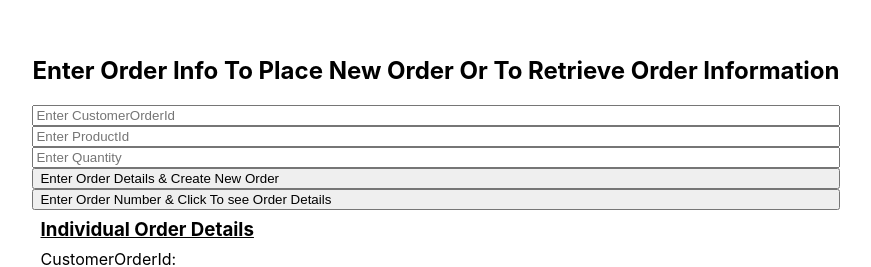
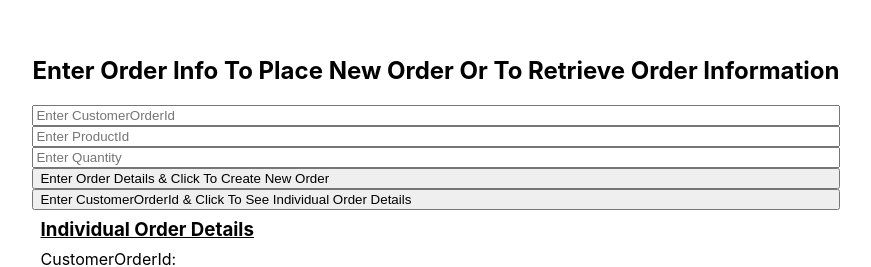
Before and after one commit to chou8395-XOMYwl/crc-code0102, a React (Create React App) app: page / in a window 1280 px wide. Shown: the part 163-430 px from the top of the page, without its empty margins (204-1075 px from the left). Built offline with nearby package versions, Linux system fonts and the light colour scheme; no server answers.

Commit message:
Code 0102 Updated App.js Buttons

```diff
--- a/package.json
+++ b/package.json
@@ -26,12 +26,6 @@
     "test": "react-scripts test",
     "eject": "react-scripts eject"
   },
-  "eslintConfig": {
-    "extends": [
-      "react-app",
-      "react-app/jest"
-    ]
-  },
   "browserslist": {
     "production": [
       ">0.2%",
--- a/src/App.js
+++ b/src/App.js
@@ -120,8 +120,8 @@ function App() {
         onChange={setInput}
         >
       </input>*/}
-       <button onClick={() => createOrder()}>Enter Order Details & Create New Order</button>
-      <button onClick={() => fetchData()}>Enter Order Number & Click To see Order Details</button>
+       <button onClick={() => createOrder()}>Enter Order Details & Click To Create New Order</button>
+      <button onClick={() => fetchData()}>Enter CustomerOrderId & Click To See Individual Order Details</button>
       <div className='container'>
       <h3>Individual Order Details</h3>
       <p>CustomerOrderId: {returnedData.CustomerOrderId}</p>
```
